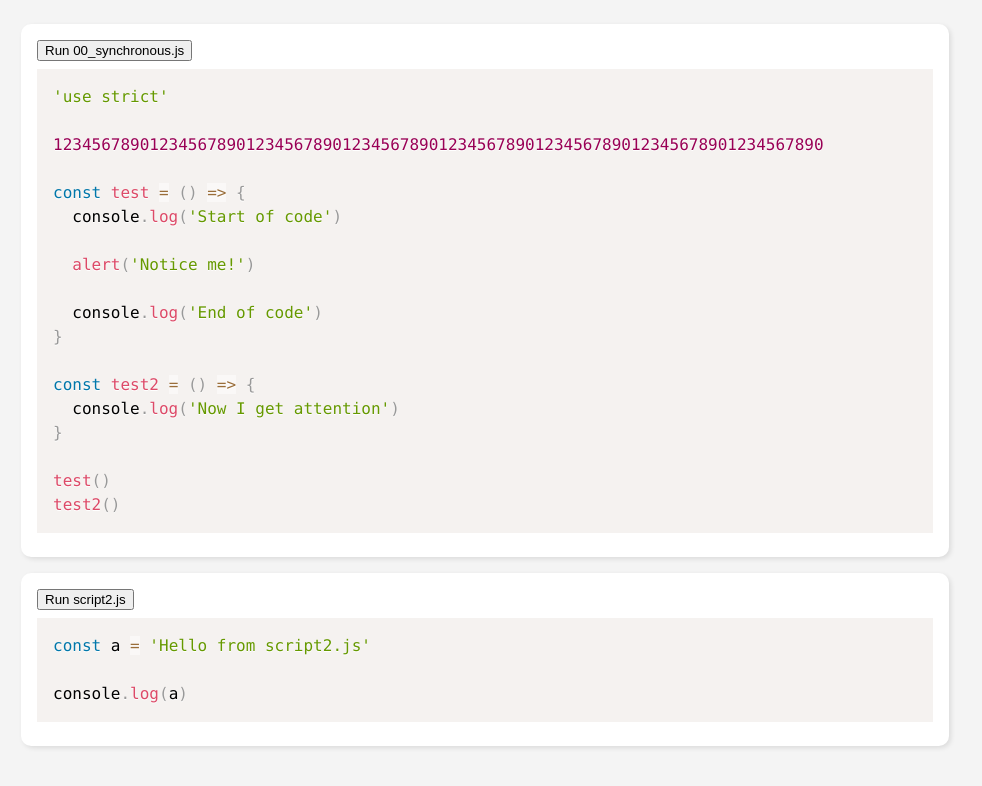
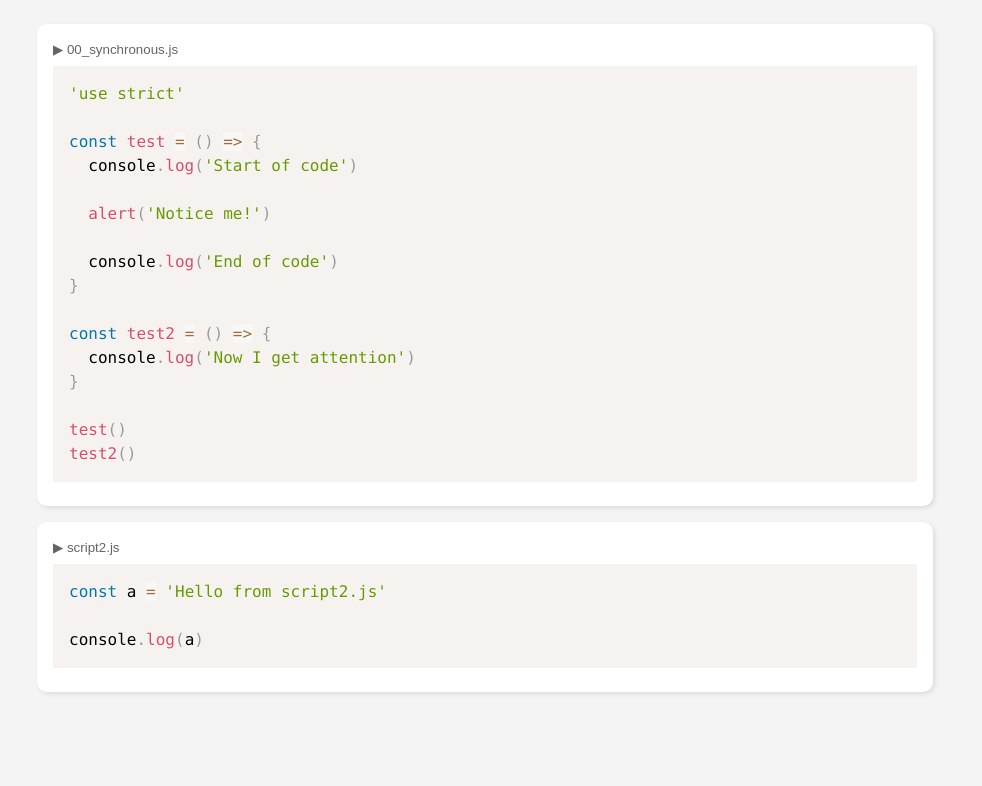
Before and after one commit to stemanfredi/javascript, a plain HTML site: page index.html in a window 1280 px wide. Shown: the whole page, without its empty margins (155-1137 px from the left). Drawn offline with nearby package versions, Linux system fonts and the light colour scheme.

Commit message:
edit run-button appearance

```diff
--- a/examples/00_synchronous.js
+++ b/examples/00_synchronous.js
@@ -1,6 +1,4 @@
 'use strict'
-
-12345678901234567890123456789012345678901234567890123456789012345678901234567890
 
 const test = () => {
   console.log('Start of code')
--- a/main.js
+++ b/main.js
@@ -5,7 +5,8 @@ const createCodeBlock = (scriptName, codeElementId) => {
   blockDiv.className = 'code-block'
 
   const button = document.createElement('button')
-  button.textContent = `Run ${scriptName}`
+  button.className = 'run-button'
+  button.textContent = '\u25B6\u00A0' + scriptName
   button.onclick = () => runScript(scriptName)
   blockDiv.appendChild(button)
 
--- a/style.css
+++ b/style.css
@@ -7,11 +7,11 @@ body {
 }
 
 main {
+  width: 58em;
   max-width: 100%;
 }
 
 .code-block {
-  width: 56em;
   margin: 1em;
   padding: 1em;
   background: #fff;
@@ -19,3 +19,13 @@ main {
   overflow: auto;
   box-shadow: 2px 2px 5px rgba(0, 0, 0, 0.1);
 }
+
+.run-button {
+  border: none;
+  background-color: transparent;
+  cursor: pointer;
+  padding: 0;
+  margin: 0;
+  display: inline-block;
+  color: #646464;
+}
```
